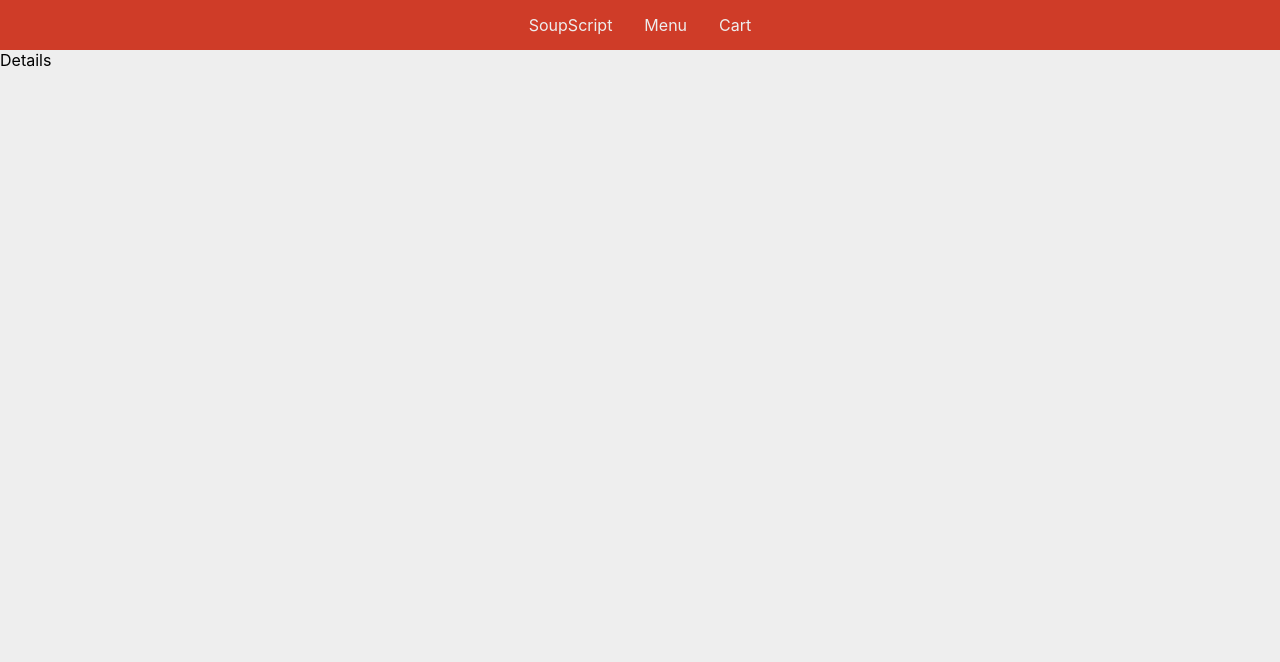
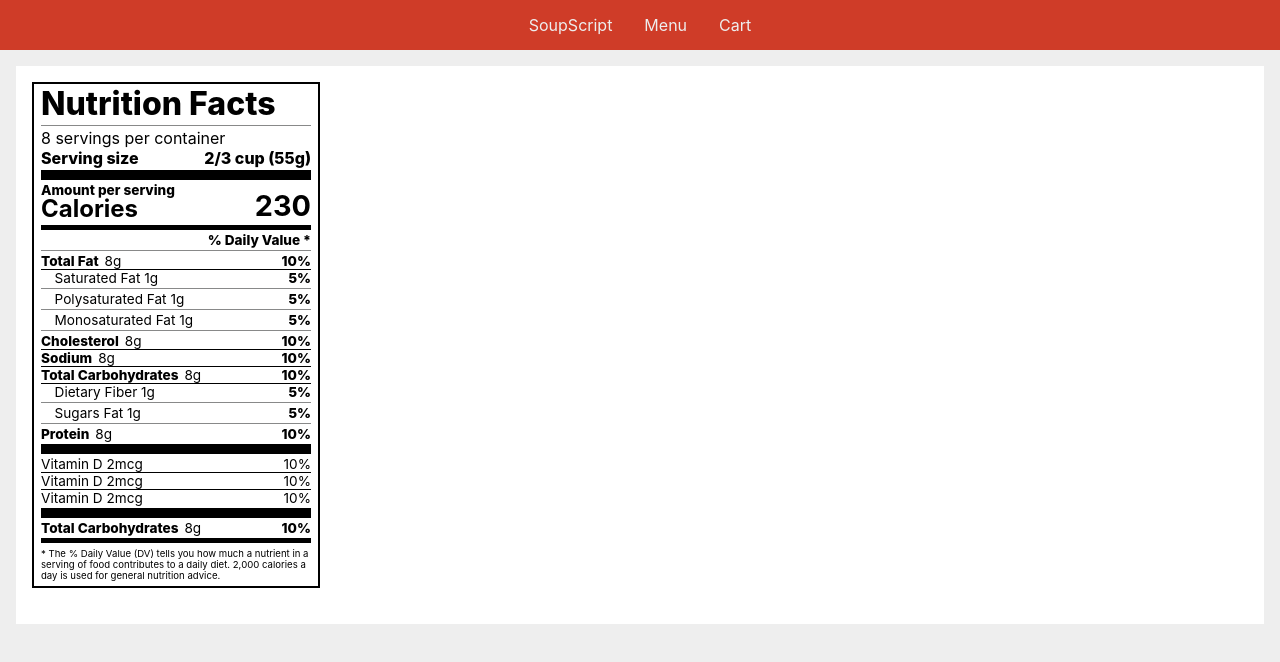
Before and after one commit to loganallengray/soup-store, a React (Create React App) app: page /menu/1 in a window 1280 px wide. Shown: the top 662 px of the page. Built offline with nearby package versions, Linux system fonts and the light colour scheme; no server answers.

Commit message:
nutrition label styled

```diff
--- /dev/null
+++ b/src/components/views/soupDetails/NutritionLabel.css
@@ -0,0 +1,90 @@
+#nutri-label {
+    border: 2px solid black;
+    width: 270px;
+    padding: 0 7px;
+}
+
+/* P tags */
+#nutri-label p {
+    border-bottom: solid 1px black;
+    display: flex;
+    justify-content: space-between;
+}
+
+/* Headers */
+#nutri-label h3 {
+    font-size: 2rem;
+}
+
+#nutri-label .calories-info h3 {
+    font-size: 1.5rem;
+    display: flex;
+    align-items: flex-end;
+    justify-content: space-between;
+    margin-top: -10px;
+}
+
+#nutri-label .calories-info h3 span {
+    font-size: 1.8rem;
+}
+
+/* Dividers */
+#nutri-label .no-divider {
+    border-bottom: none !important;
+}
+
+#nutri-label .divider {
+    border-bottom: 1px solid #888989;
+    margin: 2px 0;
+}
+
+#nutri-label .large,
+#nutri-label .medium {
+    background-color: black;
+    border: 0;
+}
+
+#nutri-label .large {
+    height: 10px;
+}
+
+#nutri-label .medium {
+    height: 5px;
+}
+
+#nutri-label .small-text {
+    font-size: 0.85rem;
+}
+
+/* Spacing */
+#nutri-label .right {
+    margin-left: auto;
+}
+
+#nutri-label .indent {
+    margin-left: 1em;
+}
+
+#nutri-label .double-indent {
+    margin-left: 2em;
+}
+
+#nutri-label p .b-title {
+    margin-right: 6px;
+}
+
+#nutri-label .d-value-title {
+    justify-content: end;
+}
+
+/* Boldness */
+#nutri-label .bold {
+    font-weight: 800;
+}
+
+/* Note */
+#nutri-label .note {
+    font-size: 0.6rem;
+    margin: 5px 0;
+    border-bottom: none;
+}
--- /dev/null
+++ b/src/components/views/soupDetails/NutritionLabel.tsx
@@ -0,0 +1,53 @@
+import { ISoup } from "../../../modules/interfaces";
+
+type Props = {
+    soup: ISoup
+}
+
+const NutritionLabel = ({ soup }: Props) => {
+    return (
+        <div id="nutri-label">
+            <header>
+                <h3 className="bold">Nutrition Facts</h3>
+                <div className="divider"></div>
+                <p className="no-divider">8 servings per container</p>
+                <p className="bold no-divider">Serving size <span className="right">2/3 cup (55g)</span></p>
+            </header>
+            <div className="divider large"></div>
+            <div className="calories-info">
+                <p className="bold small-text no-divider">Amount per serving</p>
+                <h3>Calories <span className="right">230</span></h3>
+            </div>
+            <div className="divider medium"></div>
+            <div className="daily-value small-text">
+                <p className="d-value-title bold no-divider">% Daily Value *</p>
+                <div className="divider"></div>
+                <p><span className="bold b-title">Total Fat</span> 8g<span className="bold right">10%</span></p>
+                <p className="indent no-divider">Saturated Fat 1g <span className="bold right">5%</span></p>
+                <div className="divider"></div>
+                <p className="indent no-divider">Polysaturated Fat 1g <span className="bold right">5%</span></p>
+                <div className="divider"></div>
+                <p className="indent no-divider">Monosaturated Fat 1g <span className="bold right">5%</span></p>
+                <div className="divider"></div>
+                <p><span className="bold b-title">Cholesterol</span> 8g<span className="bold right">10%</span></p>
+                <p><span className="bold b-title">Sodium</span> 8g<span className="bold right">10%</span></p>
+                <p><span className="bold b-title">Total Carbohydrates</span> 8g<span className="bold right">10%</span></p>
+                <p className="indent no-divider">Dietary Fiber 1g <span className="bold right">5%</span></p>
+                <div className="divider"></div>
+                <p className="indent no-divider">Sugars Fat 1g <span className="bold right">5%</span></p>
+                <div className="divider"></div>
+                <p className="no-divider"><span className="bold b-title">Protein</span> 8g<span className="bold right">10%</span></p>
+                <div className="divider large"></div>
+                <p>Vitamin D 2mcg <span>10%</span></p>
+                <p>Vitamin D 2mcg <span>10%</span></p>
+                <p className="no-divider">Vitamin D 2mcg <span>10%</span></p>
+                <div className="divider large"></div>
+                <p className="no-divider"><span className="bold b-title">Total Carbohydrates</span> 8g<span className="bold right">10%</span></p>
+                <div className="divider medium"></div>
+                <p className="note">* The % Daily Value (DV) tells you how much a nutrient in a serving of food contributes to a daily diet. 2,000 calories a day is used for general nutrition advice.</p>
+            </div>
+        </div>
+    )
+}
+
+export default NutritionLabel;
--- /dev/null
+++ b/src/components/views/soupDetails/SoupDetails.css
@@ -0,0 +1,7 @@
+#soup-details-card {
+    background-color: var(--white);
+    margin: 1rem;
+    padding: 1rem;
+}
+
+#soup-details-info {}
--- a/src/components/views/soupDetails/SoupDetails.tsx
+++ b/src/components/views/soupDetails/SoupDetails.tsx
@@ -2,10 +2,32 @@ import { useEffect, useState } from "react";
 import { useParams } from "react-router-dom";
 import { getSoup } from "../../../modules/fetch/soupManager";
 import { ISoup } from "../../../modules/interfaces";
+import NutritionLabel from "./NutritionLabel";
 
 const SoupDetails = () => {
     const [notFound, setNotFound] = useState(false);
-    const [soup, setSoup] = useState({});
+    const [soup, setSoup] = useState<ISoup>({
+        id: 0,
+        name: "",
+        price: 0,
+        servingSize: "",
+        calories: 0,
+        totalFat: 0,
+        satFat: 0,
+        polyFat: 0,
+        monoFat: 0,
+        cholesterol: 0,
+        sodium: 0,
+        totalCarbs: 0,
+        dietaryFiber: 0,
+        sugars: 0,
+        protein: 0,
+        vitaminD: 0,
+        calcium: 0,
+        iron: 0,
+        potassium: 0,
+        caffeine: 0
+    });
 
     const params = useParams();
     const strId: string = params.id!;
@@ -21,7 +43,7 @@ const SoupDetails = () => {
             getSoup(numId)
                 .then(res => {
                     if (Object.keys(res).length !== 0) {
-                        setSoup(res)
+                        setSoup(res[0])
                     } else {
                         setNotFound(true);
                     }
@@ -31,14 +53,18 @@ const SoupDetails = () => {
         }
     }, []);
 
-    console.log(soup);
-
     if (notFound) {
         return <div>Not Found</div>
     }
 
     return (
-        <div>Details</div>
+        <div id="soup-details-card">
+            <div id="soup-details-info">
+                <h2>{soup.name}</h2>
+                <NutritionLabel soup={soup} />
+            </div>
+            <img></img>
+        </div>
     )
 }
 
--- a/src/styles/_imports.css
+++ b/src/styles/_imports.css
@@ -8,5 +8,9 @@
 /* Homepage */
 @import url("../components/views/homepage/Homepage.css");
 
-/* Menu */
+/* Soup Menu */
 @import url("../components/views/soupList/SoupList.css");
+
+/* Soup Detail */
+@import url("../components/views/soupDetails/SoupDetails.css");
+@import url("../components/views/soupDetails/NutritionLabel.css")
```
